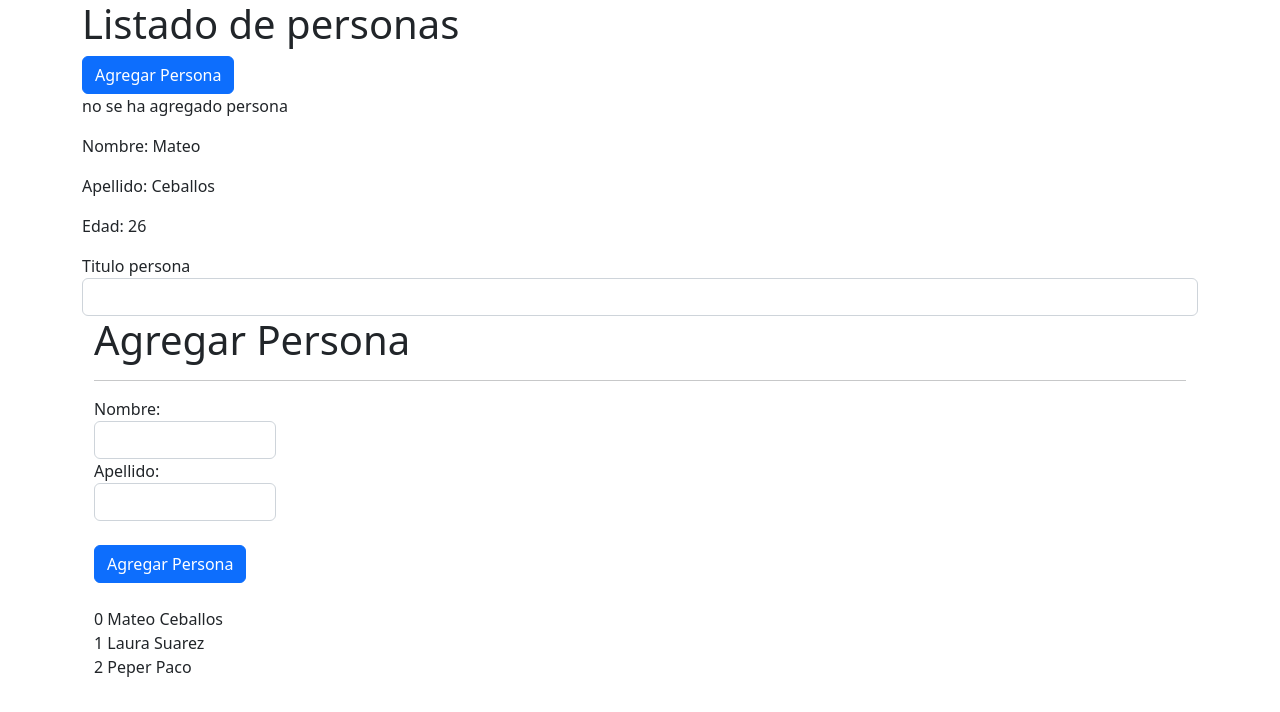
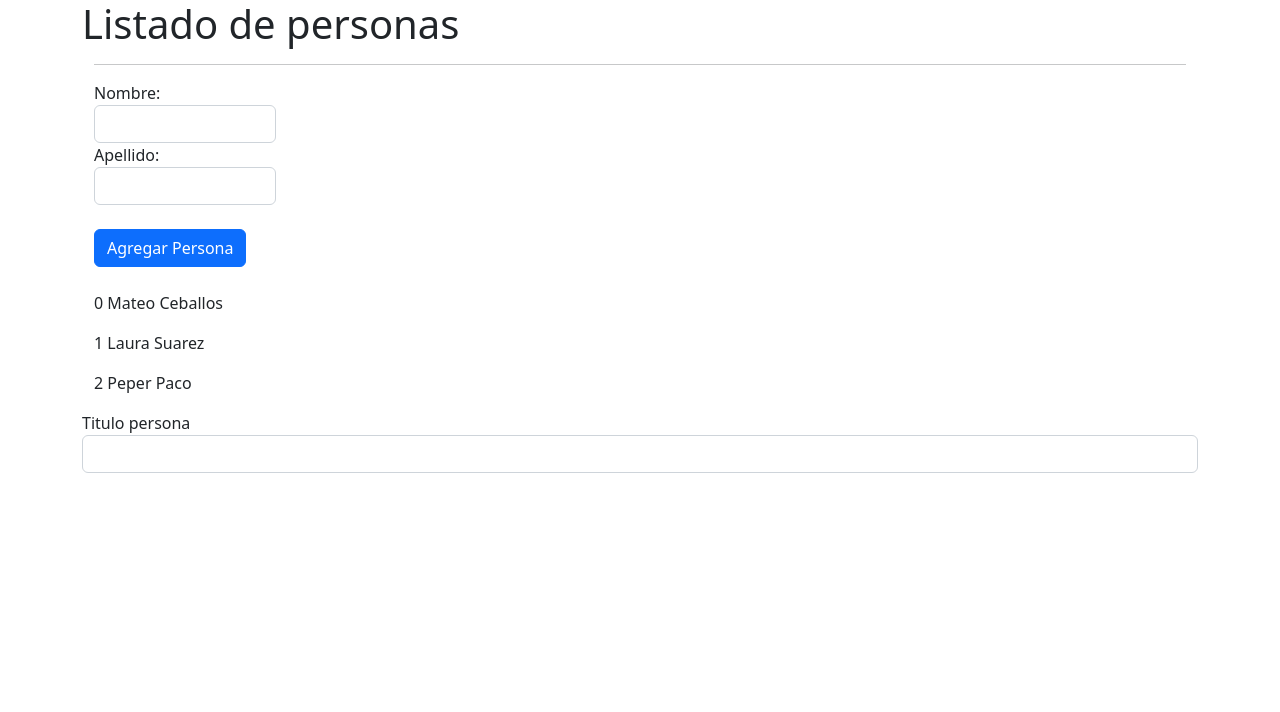
Before and after one commit to mateocles/angular-templete, an Angular app: page / in a window 1280 px wide. Shown: the top 712 px of the page. Built offline with nearby package versions, Linux system fonts and the light colour scheme.

Commit message:
add emit and props child

```diff
--- a/src/app/app.module.ts
+++ b/src/app/app.module.ts
@@ -5,12 +5,14 @@ import { AppComponent } from './app.component';
 import { PersonsComponent } from './persons/persons.component';
 import { PersonComponent } from './person/person.component';
 import { FormsModule } from '@angular/forms';
+import { FormComponent } from './form/form.component';
 
 @NgModule({
   declarations: [
     AppComponent,
     PersonsComponent,
-    PersonComponent
+    PersonComponent,
+    FormComponent
   ],
   imports: [
     BrowserModule,
--- /dev/null
+++ b/src/app/form/form.component.html
@@ -0,0 +1,13 @@
+<form class="form-row">
+	<div class="form-group col-md-2">
+		<label for="name">Nombre:</label>
+		<input type="text" class="form-control" name="name" id="name" [(ngModel)]="nameInput">
+	</div>
+	<div class="form-group col-md-2">
+		<label for="lastName">Apellido:</label>
+		<input type="text" class="form-control" name="lastName" id="lastName" [(ngModel)]="lastNameInput">
+	</div>
+	<div class="col mt-4 mb-4">
+		<button class="btn btn-primary" type="submit" (click)="addPerson()">Agregar Persona</button>
+	</div>
+</form>
--- /dev/null
+++ b/src/app/form/form.component.ts
@@ -0,0 +1,19 @@
+import { Component, EventEmitter, Output } from '@angular/core';
+import { Person } from '../persons/person.model';
+
+@Component({
+  selector: 'app-form',
+  templateUrl: './form.component.html',
+  styleUrls: ['./form.component.css'],
+})
+export class FormComponent {
+  @Output() personCreation = new EventEmitter<Person>();
+  nameInput: string = '';
+  lastNameInput: string = '';
+  addPerson() {
+    let person = new Person(this.nameInput, this.lastNameInput);
+    this.personCreation.emit(person);
+    this.lastNameInput = '';
+    this.nameInput = '';
+  }
+}
--- a/src/app/person/person.component.html
+++ b/src/app/person/person.component.html
@@ -1,9 +1,5 @@
-<p>Nombre:
-	{{name}}
+<p>
+	{{i}}
+	{{person.name}}
+	{{person.lastName}}
 </p>
-<p>Apellido:
-	{{lastname}}
-</p>
-<p>Edad:
-	{{getYears()}}
-</p>
--- a/src/app/person/person.component.ts
+++ b/src/app/person/person.component.ts
@@ -1,4 +1,5 @@
-import { Component } from '@angular/core';
+import { Component, Input } from '@angular/core';
+import { Person } from '../persons/person.model';
 
 @Component({
   selector: 'app-person',
@@ -6,10 +7,6 @@ import { Component } from '@angular/core';
   styleUrls: ['./person.component.css'],
 })
 export class PersonComponent {
-  name: string = 'Mateo';
-  lastname: string = 'Ceballos';
-  private years: number = 26;
-  getYears(): number {
-    return this.years;
-  }
+  @Input() person: Person;
+  @Input() i: number;
 }
--- a/src/app/persons/persons.component.html
+++ b/src/app/persons/persons.component.html
@@ -2,45 +2,22 @@
 	<div class="row">
 		<div class="col">
 			<h1>Listado de personas</h1>
-			<button class="btn btn-primary" [disabled]="disabled" (click)="addPerson()">Agregar Persona</button>
+			<div class="container">
+				<div class="col">
+					<hr>
+					<app-form (personCreation)="personCreate($event)"></app-form>
+				</div>
+			</div>
 
-			<p *ngIf="view; else notView">{{message}}</p>
-			<ng-template #notView>
-				<p>no se ha agregado persona</p>
-			</ng-template>
+			<div class="container">
+				<app-person *ngFor="let person of persons; let i= index" [person]="person" [i]="i"></app-person>
+			</div>
 
-			<app-person></app-person>
 
 			<label for="">Titulo persona</label>
 			<input type="text" class="form-control" [(ngModel)]="title">
 			{{title}}
 
-			<div class="container">
-				<div class="col">
-					<h1>
-						Agregar Persona
-					</h1>
-					<hr>
-					<form class="form-row">
-						<div class="form-group col-md-2">
-							<label for="name">Nombre:</label>
-							<input type="text" class="form-control" name="name" id="name" [(ngModel)]="nameInput">
-						</div>
-						<div class="form-group col-md-2">
-							<label for="lastName">Apellido:</label>
-							<input type="text" class="form-control" name="lastName" id="lastName" [(ngModel)]="lastNameInput">
-						</div>
-						<div class="col mt-4 mb-4">
-							<button class="btn btn-primary" type="submit" (click)="addPerson()">Agregar Persona</button>
-						</div>
-					</form>
-				</div>
-			</div>
-			<div class="container" *ngFor="let person of persons; let i= index">
-				{{i}}
-				{{person.name}}
-				{{person.lastName}}
-			</div>
 		</div>
 	</div>
 </div>
--- a/src/app/persons/persons.component.ts
+++ b/src/app/persons/persons.component.ts
@@ -29,4 +29,7 @@ export class PersonsComponent {
   changeTitle(e: Event) {
     this.title = (<HTMLInputElement>e.target).value;
   }
+  personCreate(person: Person) {
+    this.persons.push(person);
+  }
 }
--- a/tsconfig.json
+++ b/tsconfig.json
@@ -2,6 +2,7 @@
 {
   "compileOnSave": false,
   "compilerOptions": {
+    "strictPropertyInitialization": false,
     "baseUrl": "./",
     "outDir": "./dist/out-tsc",
     "forceConsistentCasingInFileNames": true,
```
Also changed, not shown: src/app/form/form.component.css (added).
